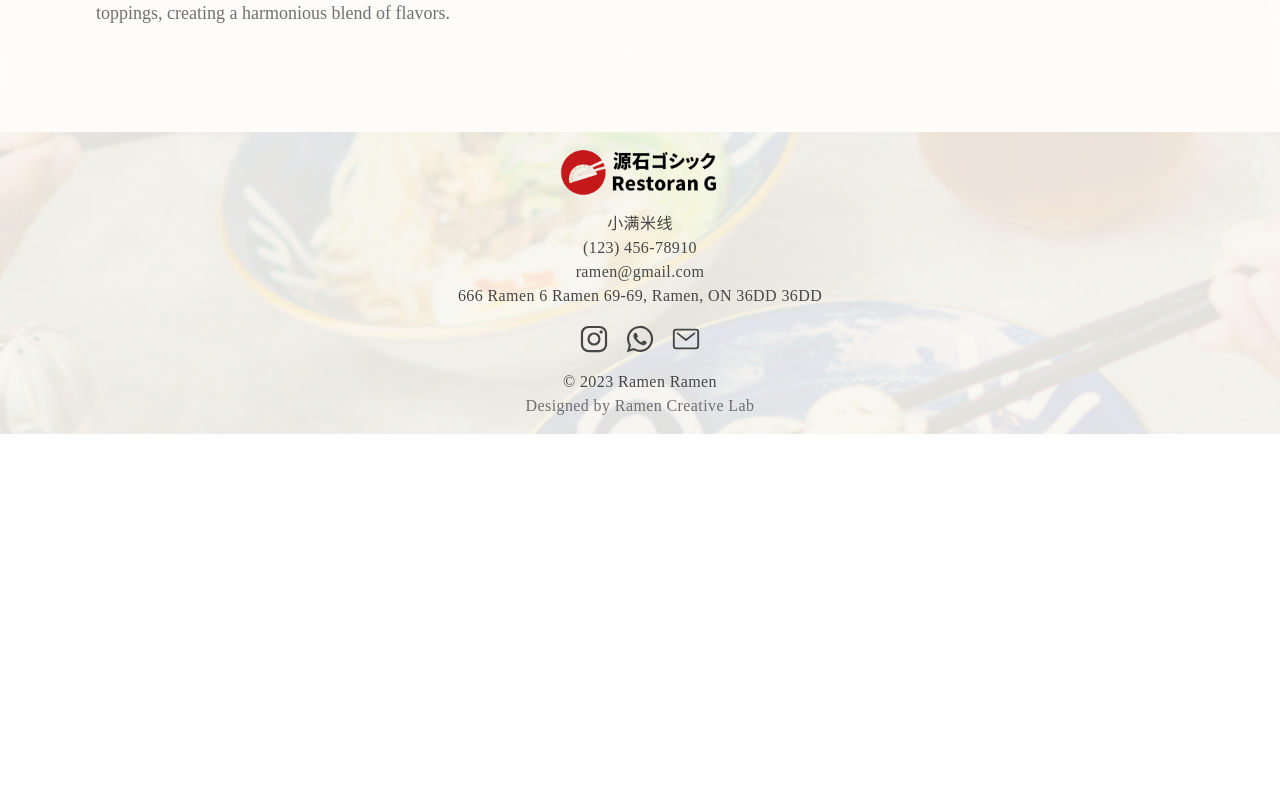
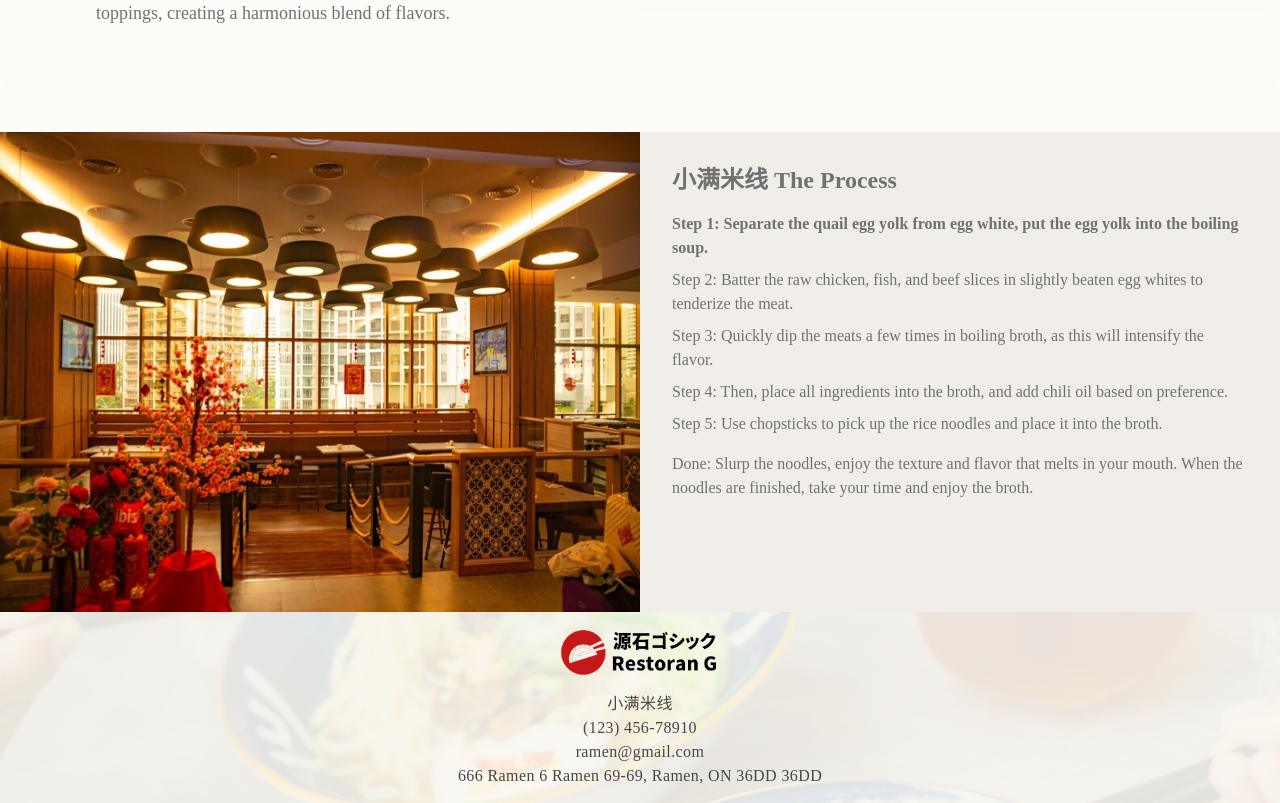
Before and after one commit to sulkhan10/ramen-fe, a React (Create React App) app: page /about in a window 1280 px wide. Shown: the part 2722-3525 px from the top of the page. Before the commit the page ends 3156 px from the top, so only its background shows below. Built offline with nearby package versions, Linux system fonts and the light colour scheme.

Commit message:
feat : add section to about

```diff
--- a/package.json
+++ b/package.json
@@ -13,6 +13,7 @@
     "react-router-dom": "^6.11.1",
     "react-scripts": "5.0.1",
     "react-spinners": "^0.13.8",
+    "react-transition-group": "^4.4.5",
     "web-vitals": "^2.1.4"
   },
   "scripts": {
--- a/src/index.css
+++ b/src/index.css
@@ -2,15 +2,11 @@
 @tailwind components;
 @tailwind utilities;
 
-@import url('https://fonts.googleapis.com/css2?family=Caudex&display=swap');
-
-
-
+@import url("https://fonts.googleapis.com/css2?family=Caudex&display=swap");
 
 body {
-  font-family: 'Caudex', serif;
+  font-family: "Caudex", serif;
 }
-
 
 .bg-navbar {
   background-color: white;
@@ -29,22 +25,33 @@ body {
 }
 .inactive {
   /* opacity: 0; */
-  animation: fadeOut 1s  ease-in-out  ;
+  animation: fadeOut 1s ease-in-out;
 }
 
 .fade {
-  animation: fadeOut 1s  ease-in-out  ;
-
+  animation: fadeOut 1s ease-in-out;
 }
 @keyframes fadeIn {
-  0% { opacity: 0; }
-  50% { opacity: .5; }
-  100% { opacity: 1; }
+  0% {
+    opacity: 0;
+  }
+  50% {
+    opacity: 0.5;
+  }
+  100% {
+    opacity: 1;
+  }
 }
 @keyframes fadeOut {
-  0% { opacity: 0; }
-  50% { opacity: .5; }
-  100% { opacity: 1; }
+  0% {
+    opacity: 0;
+  }
+  50% {
+    opacity: 0.5;
+  }
+  100% {
+    opacity: 1;
+  }
 }
 
 /* For Webkit-based browsers (Chrome, Safari and Opera) */
@@ -54,8 +61,8 @@ body {
 
 /* For IE, Edge and Firefox */
 .scrollbar-hide {
-  -ms-overflow-style: none;  /* IE and Edge */
-  scrollbar-width: none;  /* Firefox */
+  -ms-overflow-style: none; /* IE and Edge */
+  scrollbar-width: none; /* Firefox */
 }
 
 .footer {
@@ -71,8 +78,8 @@ body {
   right: 0;
   bottom: 0;
   left: 0;
-  opacity: .9;
-  background-color: #FBF9F2
+  opacity: 0.9;
+  background-color: #fbf9f2;
 }
 
 .footer-content {
@@ -81,3 +88,14 @@ body {
   color: #fff; /* Set the text color */
   /* Additional styling for the text */
 }
+
+.slide-in-from-left-enter {
+  opacity: 0;
+  transform: translateX(-100%);
+}
+
+.slide-in-from-left-enter-active {
+  opacity: 1;
+  transform: translateX(0%);
+  transition: opacity 500ms, transform 500ms;
+}
--- a/src/pages/About.js
+++ b/src/pages/About.js
@@ -21,13 +21,50 @@ import cardImageOne from "../assets/image/card-about-1.jpg";
 import cardImageTwo from "../assets/image/card-about-2.jpg";
 import cardImageThree from "../assets/image/card-about-3.jpg";
 import logoIcon from "../assets/image/logo-icon.png";
+import { CSSTransition } from "react-transition-group";
+import { Transition } from "react-transition-group";
+
+// import { useTransition, animated } from "react-spring";
 
 AOS.init();
 
 let About = () => {
   let [loading, setLoading] = useState(true);
+  const [currentStep, setCurrentStep] = useState(1);
+  const [stepBefore, setStepBefore] = useState(0);
+
+  const handleStepClick = (step) => {
+    // AOS.refresh();
+    setStepBefore(currentStep);
+    setCurrentStep(step);
+
+  };
+  // const transitions = useTransition(currentStep, null, {
+  //   from: { opacity: 0, transform: "translateX(-100%)" },
+  //   enter: { opacity: 1, transform: "translateX(0%)" },
+  //   leave: { opacity: 0, transform: "translateX(100%)" },
+  // });
+  const getImageUrlByStep = (step) => {
+    // Kode untuk mengambil URL gambar berdasarkan langkah
+    // Ganti dengan logika yang sesuai dengan langkah-langkah Anda
+    switch (step) {
+      case 1:
+        return cardImageOne;
+      case 2:
+        return cardImageTwo;
+      case 3:
+        return cardImageThree;
+      case 4:
+        return backgroundSectionFour;
+      case 5:
+        return backgroundSectionFive;
+      default:
+        return "";
+    }
+  };
   useEffect(() => {
     setLoading(true);
+    // setLoading(false);
     setTimeout(() => setLoading(false), 2000);
   }, []);
   return (
@@ -164,27 +201,22 @@ let About = () => {
           </div>
         </div>
       </div>
-      {/* <div
-        className="flex flex-col sm:flex-row"
-        // data-aos="fade-right"
-      > */}
+
         <div
           className="relative p-12 text-[#717171] flex flex-col sm:flex-row justify-center items-center"
           style={{
             backgroundImage: `linear-gradient(rgba(251,	249,	242, 0.8), rgba(251,	249,	242, 0.9)),url("${backgroundSectionTwo}")`,
-          // backgroundSize: 'cover',
             backgroundPosition: "left",
             backgroundRepeat: "no-repeat",
             backdropFilter: "blur(80px)",
           }}
-        // data-aos="fade-up"
         >
           <div
             className="absolute inset-0 bg-white bg-opacity-50 backdrop-filter backdrop-blur-sm"
             style={{ zIndex: -1 }}
           ></div>
           <div
-          data-aos="flip-right"
+            data-aos="fade-right"
             className="sm:w-3/5 h-full  text-[#717171]  mx-12  sm:h-[685px]  overflow-scroll scrollbar-hide"
           >
             <div className="text-[#717171] ">
@@ -194,7 +226,6 @@ let About = () => {
                   Indonesian-Chinese Fusion Style Ramen
                 </h2>
               </div>
-            {/* <div className="flex flex-col items-center justify-center"> */}
 
               <p className="text-lg md:text-lg mb-4">
                 The idea of "Ramen Restaurant G" was born out of an enthusiasm for
@@ -224,19 +255,12 @@ let About = () => {
                 flavor. These noodles perfectly complement the rich broth and
                 toppings, creating a harmonious blend of flavors.
               </p>
-            {/* </div> */}
-            {/* <p className="text-lg md:text-xl mb-4">
-        Join us at Ramen Restaurant G for an unforgettable culinary experience.
-        Our Indonesian-Chinese fusion style ramen will take you on a journey of
-        flavors, combining the best of both cuisines in a single bowl. Taste
-        the harmony of Indonesian and Chinese influences and indulge in the
-        exquisite flavors that only fusion cuisine can offer.
-      </p> */}
+
             </div>
           </div>
 
           <div
-  data-aos="fade-left"
+            data-aos="flip-right"
             className="sm:w-2/5 h-full flex items-center text-[#717171] justify-center sm:h-[685px]"
           >
             <div className="h-3/4 w-3/4 overflow-hidden">
@@ -248,7 +272,81 @@ let About = () => {
               />
             </div>
           </div>
+        </div>
 
+      <div className="flex">
+      <div className="w-1/2  transition-all">
+
+          <img
+            src={getImageUrlByStep(currentStep)}
+            alt="Step Image"
+            className="h-[480px] w-auto object-fill "
+            // data-aos="flip-right"
+            style={{ objectPosition: "center",
+            // transition: `${currentStep === stepBefore ? " 1s ease-in-out" : " 1s ease-in-out"}`,
+            // filter: `${currentStep === stepBefore ? "brightness(100%)" : "brightness(50%)"}`,
+            // opacity: `${currentStep === stepBefore ? "100%" : "50%"}`
+
+
+          }
+          }
+          />
+      </div>
+        <div className="w-1/2 p-8">
+          <h2 className="text-2xl font-bold mb-4">小满米线 The Process</h2>
+          <ul className="mb-4">
+            <li
+              className={`cursor-pointer mb-2 ${
+                currentStep === 1 ? "font-bold" : ""
+              }`}
+              onClick={() => handleStepClick(1)}
+            >
+              Step 1: Separate the quail egg yolk from egg white, put the egg
+              yolk into the boiling soup.
+            </li>
+            <li
+              className={`cursor-pointer mb-2 ${
+                currentStep === 2 ? "font-bold" : ""
+              }`}
+              onClick={() => handleStepClick(2)}
+            >
+              Step 2: Batter the raw chicken, fish, and beef slices in slightly
+              beaten egg whites to tenderize the meat.
+            </li>
+            <li
+              className={`cursor-pointer mb-2 ${
+                currentStep === 3 ? "font-bold" : ""
+              }`}
+              onClick={() => handleStepClick(3)}
+            >
+              Step 3: Quickly dip the meats a few times in boiling broth, as
+              this will intensify the flavor.
+            </li>
+            <li
+              className={`cursor-pointer mb-2 ${
+                currentStep === 4 ? "font-bold" : ""
+              }`}
+              onClick={() => handleStepClick(4)}
+            >
+              Step 4: Then, place all ingredients into the broth, and add chili
+              oil based on preference.
+            </li>
+            <li
+              className={`cursor-pointer mb-2 ${
+                currentStep === 5 ? "font-bold" : ""
+              }`}
+              onClick={() => handleStepClick(5)}
+            >
+              Step 5: Use chopsticks to pick up the rice noodles and place it
+              into the broth.
+            </li>
+          </ul>
+          <p>
+            Done: Slurp the noodles, enjoy the texture and flavor that melts in
+            your mouth. When the noodles are finished, take your time and enjoy
+            the broth.
+          </p>
+        </div>
       </div>
     </div>
   );
```
Also changed, not shown: 1 other file (tests, documents, lock files or other folders). Lines whose indentation alone changed are shown as unchanged.
